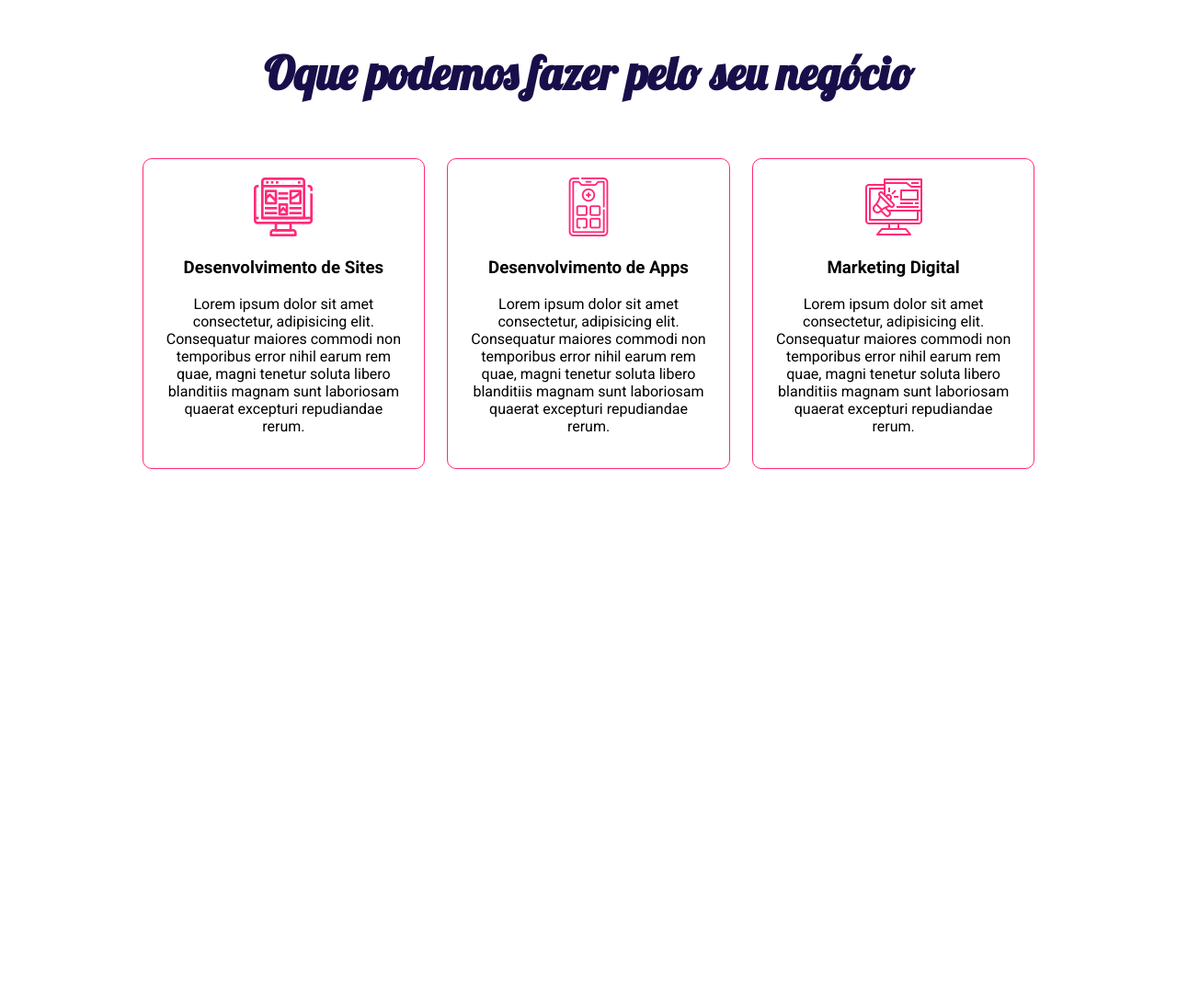
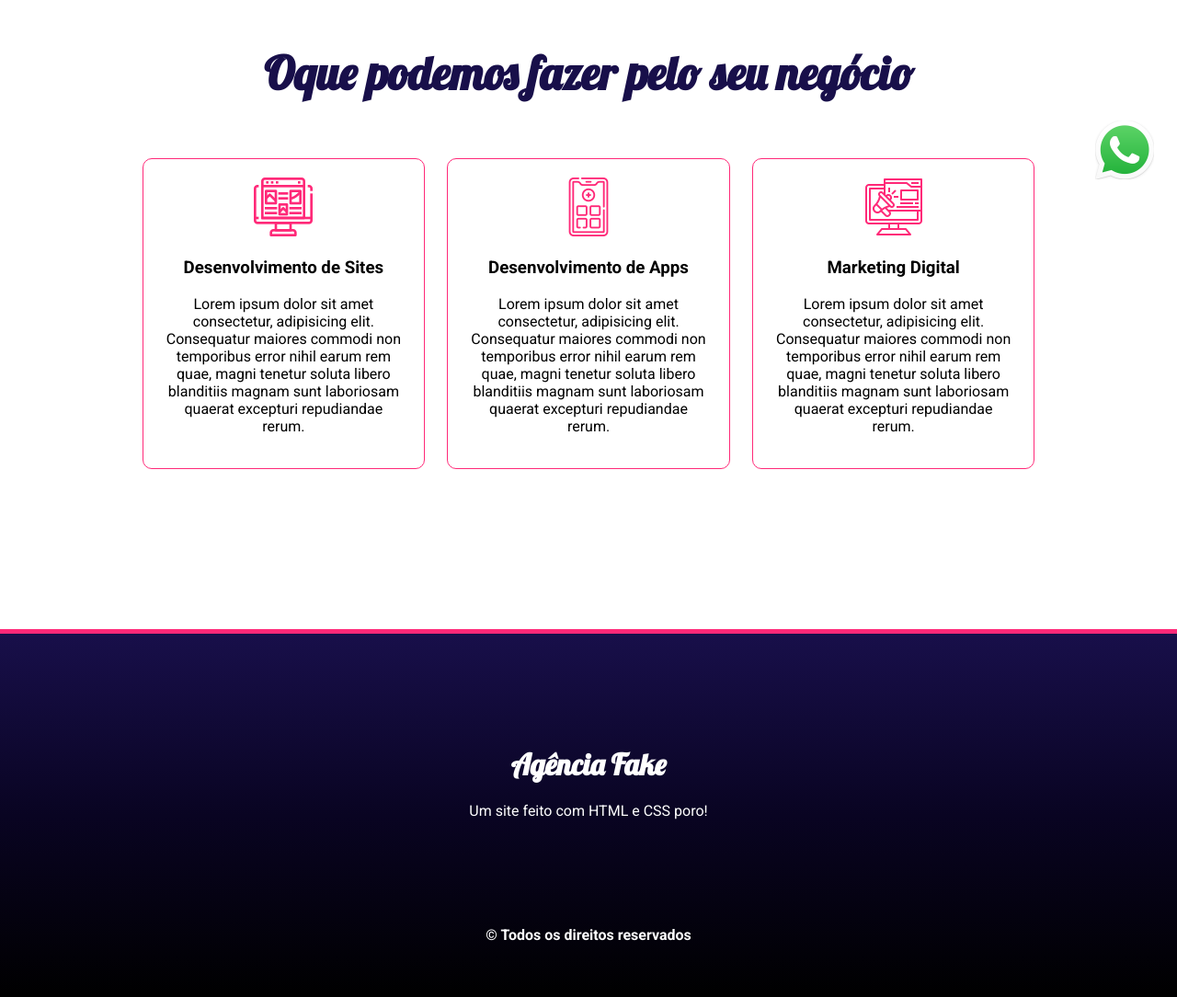
Before and after one commit to Jackson-Ramos/Agency_page, a plain HTML site: page index.html in a window 1280 px wide. Shown: the part 580-1664 px from the top of the page at 92% size. Before the commit the page ends 1164 px from the top, so only its background shows below. Drawn offline with Linux system fonts and the light colour scheme.

Commit message:
Conclusão da footer
Signed-off-by: Jackson Ramos <jackson.ramos@maisunifacisa.com.br>

```diff
--- a/assets/css/style.css
+++ b/assets/css/style.css
@@ -199,3 +199,33 @@ section h2 {
 .card:hover .hidden-content {
     display: block;
 }
+
+footer {
+    margin-top: 100px;
+    height: 400px;
+    background: linear-gradient(180deg, #180f4a, #090422, #000);
+    text-align: center;
+    border-top: 5px solid #ff2978;
+}
+
+.logo-rodape {
+    padding: 100px;
+    color: #fff;
+    font-family: "Lobster", serif;
+}
+
+.logo-rodape p {
+    font-family: "Roboto", serif;
+}
+
+b {
+    color: #fff;
+}
+
+.whatsapp {
+    position: fixed;
+    bottom: 25px;
+    right: 25px;
+    width: 64px;
+    cursor: pointer;
+}
--- a/index.html
+++ b/index.html
@@ -130,6 +130,18 @@
 
     </section>
 
+    <footer>
+
+        <div class="logo-rodape">
+            <h1>Agência Fake</h1>
+            <p>Um site feito com HTML e CSS poro!</p>
+        </div>
+
+        <b>&#169 Todos os direitos reservados</b>
+
+    </footer>
+
+    <img class="whatsapp" src="./assets/img/whatsapp.png" alt="whatsapp">
 </body>
 
 </html>
```
Also changed, not shown: assets/img/whatsapp.png (added).
